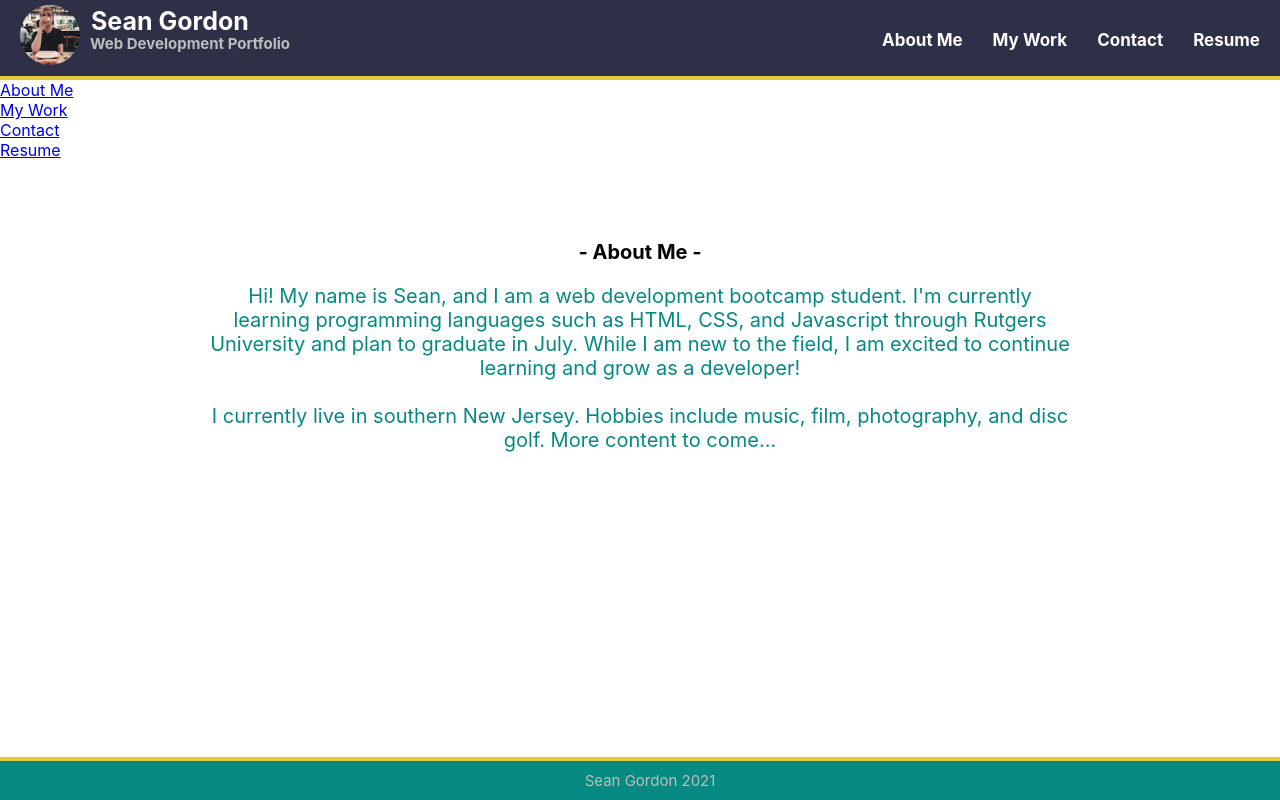
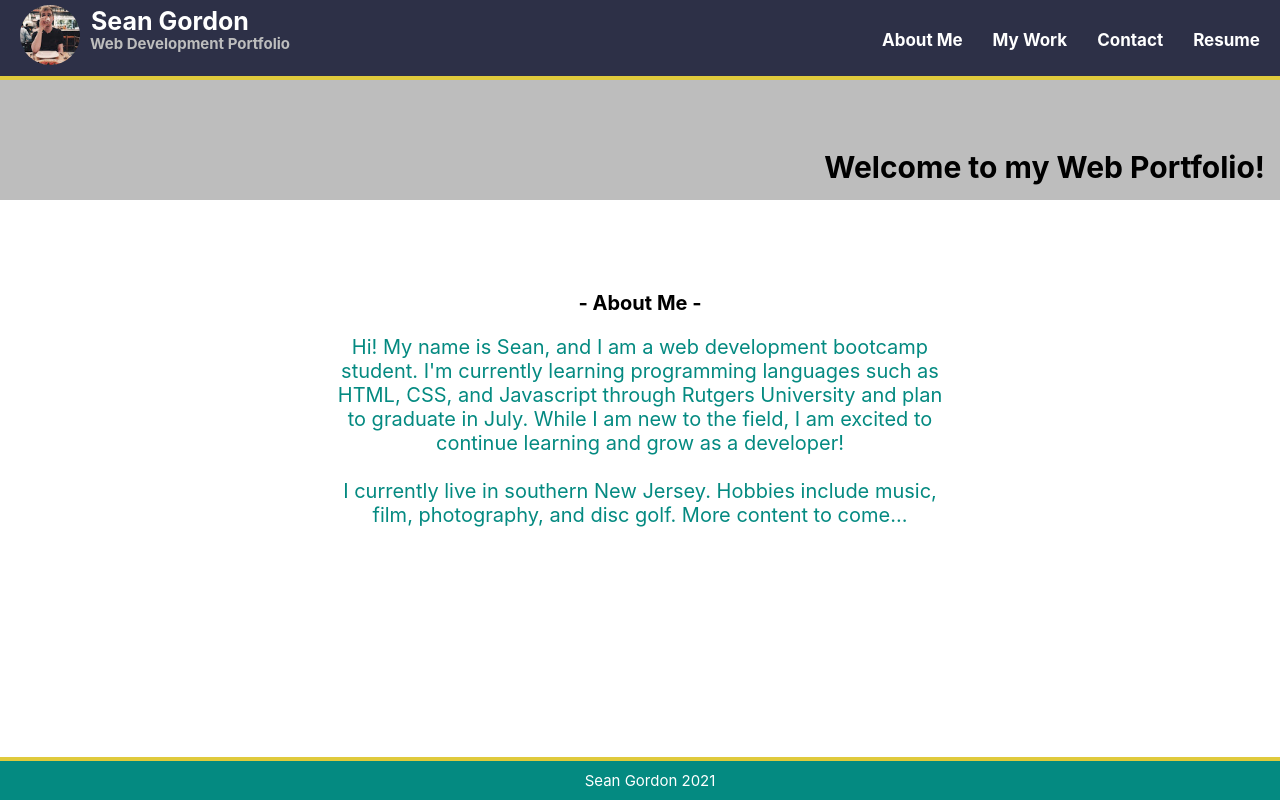
Before and after one commit to nodrognaes/Portfolio-React, a React (Create React App) app in the folder react-portfolio-app/: page / in a window 1280 px wide. Built offline with nearby package versions, Linux system fonts and the light colour scheme.

Commit message:
navigation fix and pages updated

```diff
--- a/react-portfolio-app/src/App.css
+++ b/react-portfolio-app/src/App.css
@@ -79,8 +79,8 @@ nav {
 .banner {
   margin-top: 70px;
   width: 100%;
-  height: 180px;
-  background-color: var(--mylightblue);
+  height: 130px;
+  background-color: rgb(189, 189, 189);
   position: relative
 }
 
@@ -88,7 +88,7 @@ nav {
   position: absolute;
   bottom: 15px;
   right: 15px;
-  font-size: 32px;
+  font-size: 30px;
   color:black;
 }
 
@@ -97,6 +97,7 @@ main {
   text-align: center;
   color: var(--myteal);
   padding: 40px 90px;
+  margin-top: 76px;
 }
 
 main h2 {
@@ -106,12 +107,13 @@ main h2 {
 }
 
 main article {
-  padding: 20px;
+  padding: px;
 }
 
 #about-me {
-  padding: 20px 120px;
+  padding: 20px 22%;
   font-size: 20px;
+  margin-top: -65px;
 }
 
 .container {
@@ -168,7 +170,7 @@ main article {
 /*Placing headings over project image bottom left corners */
 .card h3 {
   position: absolute;
-  bottom: -8px;
+  bottom: 0px;
   left: 0px;
   background-color: var(--myyellow);
   padding: 12px 12px;
@@ -191,7 +193,7 @@ main article {
 footer {
   text-align: center;
   font-size: 15px;
-  color: rgb(189, 189, 189);
+  color: white;
   padding: 10px;
   background-color: var(--myteal);
   border-top: 4px solid var(--myyellow);
@@ -199,7 +201,6 @@ footer {
   left: 0;
   bottom: 0;
   width: 100%;
-
 }
 
 
@@ -213,7 +214,7 @@ footer {
 
   /*bring nav bar below page title*/
   .main-nav li {
-      margin: 10px 30px;
+      margin: 10px 15px;
   }
 
   /*make text smaller on smaller screens*/
--- a/react-portfolio-app/src/App.js
+++ b/react-portfolio-app/src/App.js
@@ -9,7 +9,7 @@ function App() {
     <div>
       <Header />
       <Navigation />
-      <Project />
+      {/* <Project /> */}
       <Footer />
     </div>
   );
--- a/react-portfolio-app/src/components/Header.js
+++ b/react-portfolio-app/src/components/Header.js
@@ -1,7 +1,7 @@
 import React from 'react';
 import '../App.css';
 
-function Header() {
+export default function Header({ handlePageChange }) {
   return (
     <header>
         <section class="page-title">
@@ -14,15 +14,41 @@ function Header() {
             </div>
         </section>
         <nav class="main-nav">
-            <ul>
-                <li><a href="#about-me">About Me</a></li>
-                <li><a href="#my-work">My Work</a></li>
-                <li><a href="#contact">Contact</a></li>
-                <li><a href="#resume">Resume</a></li>
-            </ul>
+            <ul className="nav nav-tabs">
+      <li className="nav-item">
+        <a
+          href="#about"
+          onClick={() => handlePageChange('About')}
+        >
+          About Me
+        </a>
+      </li>
+      <li className="nav-item">
+        <a
+          href="#my-work"
+          onClick={() => handlePageChange('Work')}
+        >
+          My Work
+        </a>
+      </li>
+      <li id="contact">
+        <a
+          href="#contact"
+          onClick={() => handlePageChange('Contact')}
+        >
+          Contact
+        </a>
+      </li>
+      <li className="nav-item">
+        <a
+          href="#resume"
+          onClick={() => handlePageChange('Resume')}
+        >
+          Resume
+        </a>
+      </li>
+    </ul>
         </nav>
     </header>
   );
 }
-
-export default Header;
--- a/react-portfolio-app/src/components/Navigation.js
+++ b/react-portfolio-app/src/components/Navigation.js
@@ -1,42 +1,34 @@
-import React from 'react';
+import React, { useState } from 'react';
+import Header from './Header';
+import About from '../pages/About';
+import Resume from '../pages/Resume';
+import Contact from '../pages/Contact';
+import Work from '../pages/Work';
+import '../App.css'
 
-function Navigation({ handlePageChange }) {
+export default function Project() {
+  const [currentPage, setCurrentPage] = useState('About');
+
+  // This method is checking to see what the value of `currentPage` is. Depending on the value of currentPage, we return the corresponding component to render.
+  const renderPage = () => {
+    if (currentPage === 'About') {
+      return <About />;
+    }
+    if (currentPage === 'Work') {
+      return <Work />;
+    }
+    if (currentPage === 'Contact') {
+        return <Contact />;
+      }
+    return <Resume />;
+  };
+
+  const handlePageChange = (page) => setCurrentPage(page);
+
   return (
-    <ul className="nav nav-tabs">
-      <li className="nav-item">
-        <a
-          href="#about"
-          onClick={() => handlePageChange('About')}
-        >
-          About Me
-        </a>
-      </li>
-      <li className="nav-item">
-        <a
-          href="#my-work"
-          onClick={() => handlePageChange('Work')}
-        >
-          My Work
-        </a>
-      </li>
-      <li id="contact">
-        <a
-          href="#contact"
-          onClick={() => handlePageChange('Contact')}
-        >
-          Contact
-        </a>
-      </li>
-      <li className="nav-item">
-        <a
-          href="#resume"
-          onClick={() => handlePageChange('Resume')}
-        >
-          Resume
-        </a>
-      </li>
-    </ul>
+    <div>
+      <Header currentPage={currentPage} handlePageChange={handlePageChange} />
+      {renderPage()}
+    </div>
   );
 }
-
-export default Navigation;
--- a/react-portfolio-app/src/components/Project.js
+++ /dev/null
@@ -1,36 +0,0 @@
-import React, { useState } from 'react';
-import Navigation from './Navigation';
-import About from '../pages/About';
-import Resume from '../pages/Resume';
-import Contact from '../pages/Contact';
-import Work from '../pages/Work';
-import '../App.css'
-
-export default function PortfolioContainer() {
-  const [currentPage, setCurrentPage] = useState('About');
-
-  // This method is checking to see what the value of `currentPage` is. Depending on the value of currentPage, we return the corresponding component to render.
-  const renderPage = () => {
-    if (currentPage === 'About') {
-      return <About />;
-    }
-    if (currentPage === 'Work') {
-      return <Work />;
-    }
-    if (currentPage === 'Contact') {
-        return <Contact />;
-      }
-    return <Resume />;
-  };
-
-  const handlePageChange = (page) => setCurrentPage(page);
-
-  return (
-    <div>
-      {/* We are passing the currentPage from state and the function to update it */}
-      <Navigation currentPage={currentPage} handlePageChange={handlePageChange} />
-      {/* Here we are calling the renderPage method which will return a component  */}
-      {renderPage()}
-    </div>
-  );
-}
--- a/react-portfolio-app/src/pages/About.js
+++ b/react-portfolio-app/src/pages/About.js
@@ -3,6 +3,10 @@ import '../App.css';
 
 export default function About() {
   return (
+    <div>
+      <section class="banner">
+        <h1>Welcome to my Web Portfolio!</h1>
+      </section>
       <main>
         <div id="about-me">
           <h2>- About Me -</h2>
@@ -14,5 +18,6 @@ export default function About() {
           </p>
         </div>
       </main>
+    </div>
   );
 }
```
Also changed, not shown: react-portfolio-app/package.json (+6 -1 lines), 1 other file (tests, documents, lock files or other folders). Lines whose indentation alone changed are shown as unchanged.
